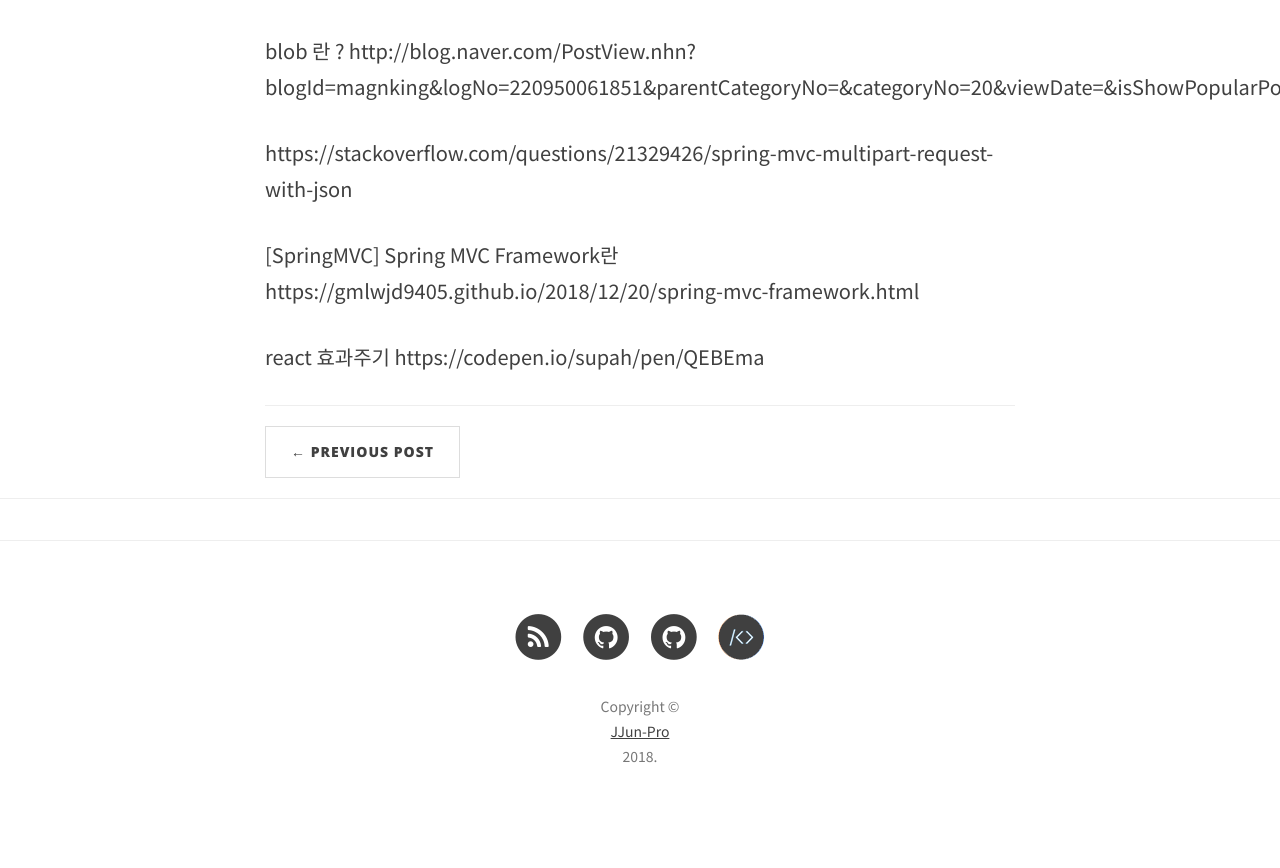
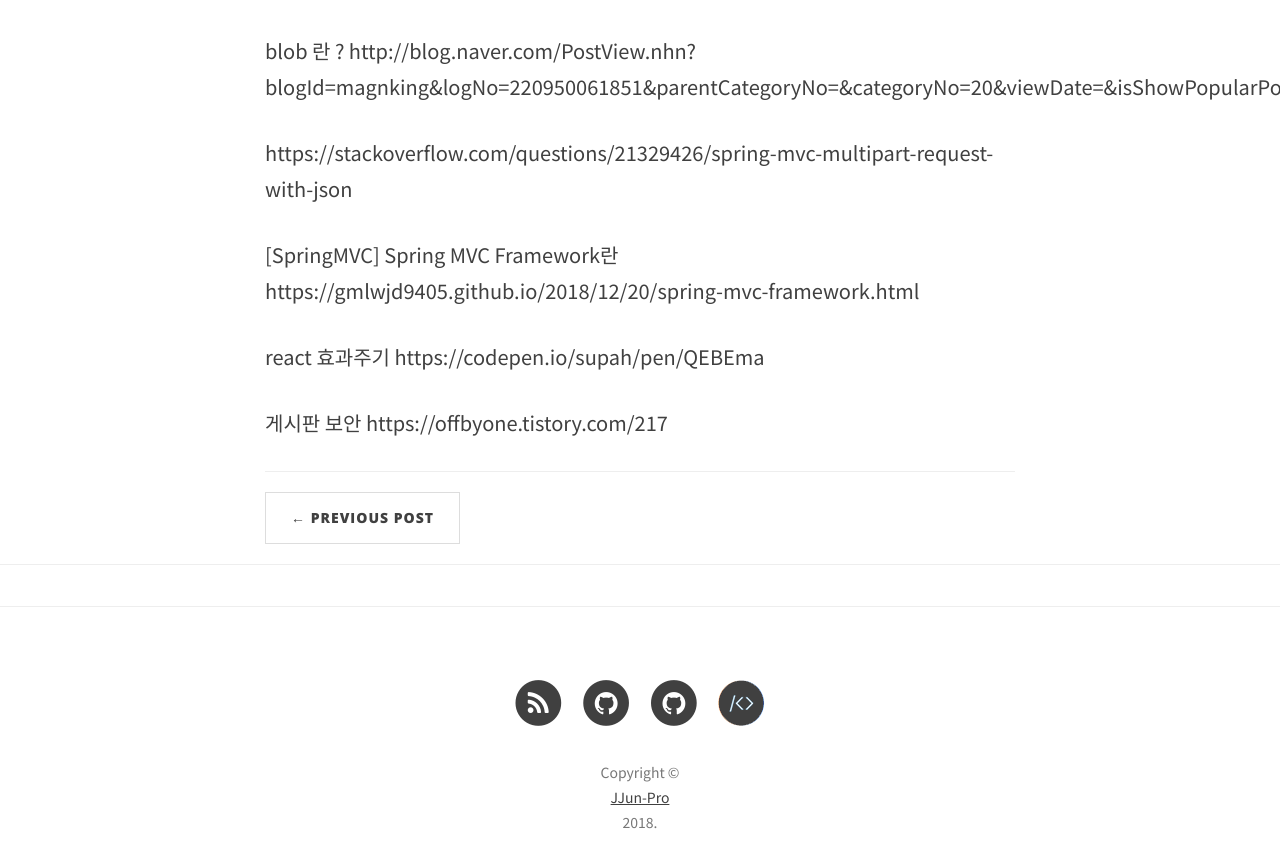
Before and after one commit to alalstjr/jjunpro.github.io, a Jekyll site: the page built from _posts/2019-06-28-Spring RequestBody, ResponseBody란.md, in a window 1280 px wide and 900 px high, scrolled down 1232 px. Shown: the top 868 px of the window. Built offline with Jekyll 4.4.1, drawn with Linux system fonts in a browser that asks for light colours; nearby versions of some CDN libraries; comment, search, counter and statistics services are not loaded; before the commit the page ends 2066 px from its top, so only the background shows below that.

Commit message:
Update 2019-06-28-Spring RequestBody, ResponseBody란.md

```diff
--- a/_posts/2019-06-28-Spring RequestBody, ResponseBody란.md
+++ b/_posts/2019-06-28-Spring RequestBody, ResponseBody란.md
@@ -28,3 +28,6 @@ https://gmlwjd9405.github.io/2018/12/20/spring-mvc-framework.html
 
 react 효과주기
 https://codepen.io/supah/pen/QEBEma
+
+게시판 보안
+https://offbyone.tistory.com/217
```
